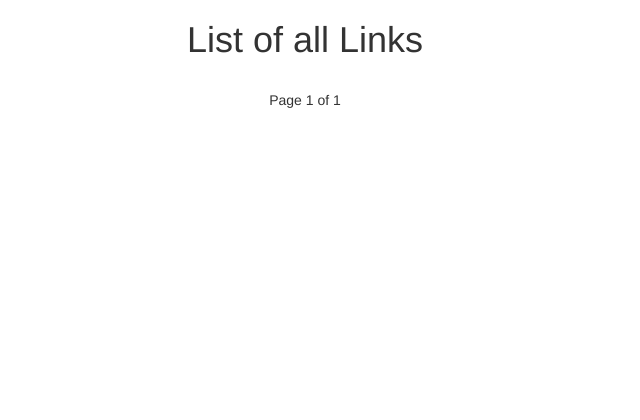
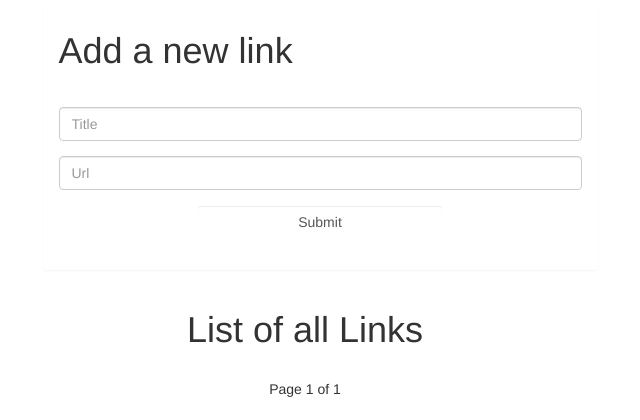
Before and after one commit to labcodes/knowledge, a Django app: page / in a window 1280 px wide. Shown: the top 420 px of the page, without its empty margins (335-975 px from the left). Run offline with Django 3.2, Linux system fonts and the light colour scheme; data that the repository does not hold is empty; some libraries are stand-ins or nearby versions.

Commit message:
Add the create-link-form.html page in the index page

```diff
--- a/links/templates/links/index.html
+++ b/links/templates/links/index.html
@@ -1,6 +1,7 @@
 {% extends 'links/base.html' %}
 
 {% block 'content' %}
+{% include "links/create-link-form.html" %}
 <div class="page-header">
   <h1>List of all Links</h1>
 </div>
```
